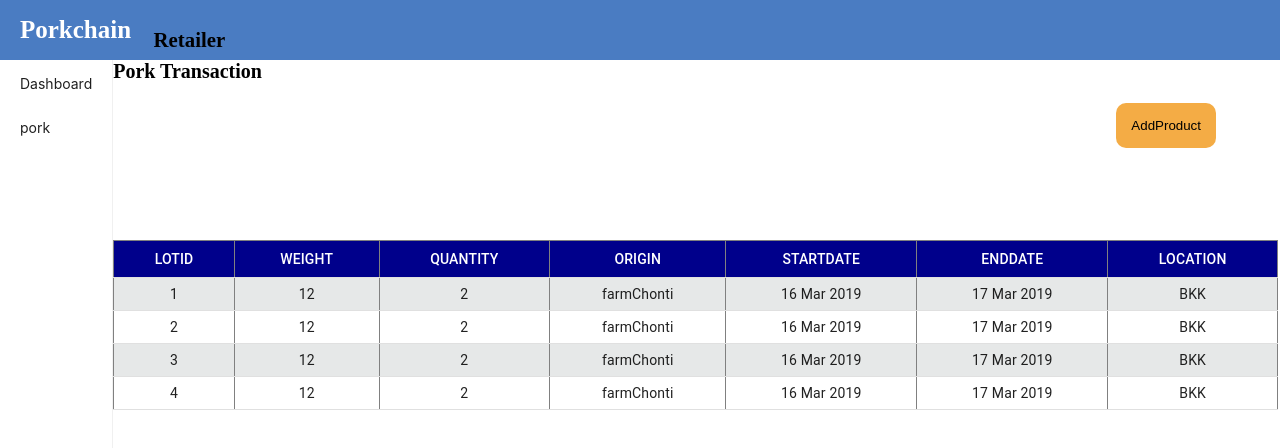
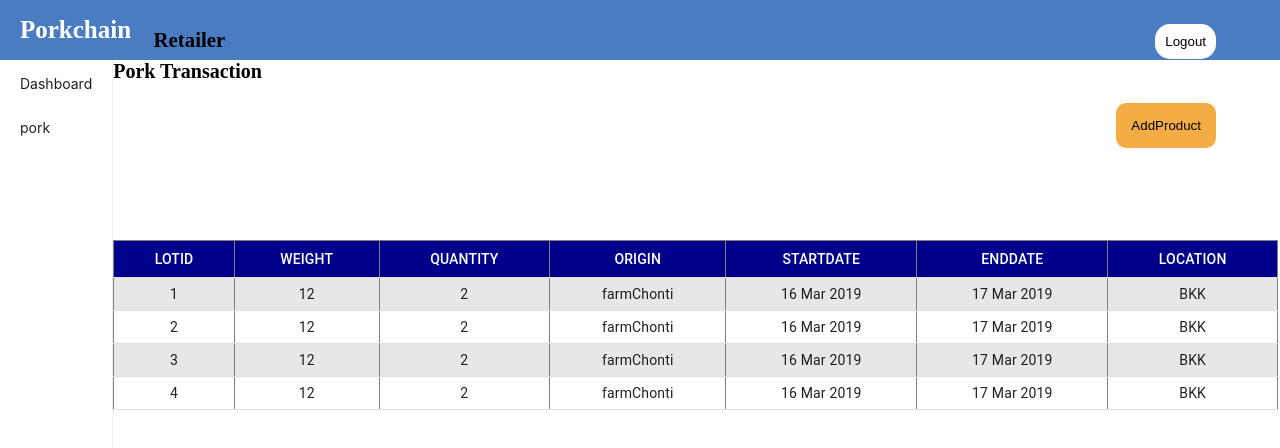
Before and after one commit to Nk-kyuu/PorkChain, a React (Vite) app: page /pork in a window 1280 px wide. Shown: the top 448 px of the page. Built offline with nearby package versions, Linux system fonts and the light colour scheme.

Commit message:
commit  add logout

```diff
--- a/src/components/sidebar/sidebarSlaughterhouse.jsx
+++ b/src/components/sidebar/sidebarSlaughterhouse.jsx
@@ -13,7 +13,7 @@ function sidebarSlaughterhouse() {
             navigate(key);
           }}
         >
-          <Menu.Item key="/slaughterhouseDashboard">Dashboard</Menu.Item>
+          <Menu.Item key="/slaughterDashboard">Dashboard</Menu.Item>
           <Menu.Item key="/slaughterhousePork">Pork</Menu.Item>
         </Menu>
       </div>
--- a/src/layout/Header.css
+++ b/src/layout/Header.css
@@ -1,5 +1,17 @@
 *{
     margin: 0;
+}
+.logout-header{
+    position: absolute;
+    right: 5%;
+    top: 3%;
+    padding: 10px;
+    border-radius: 15px;
+    background-color: rgb(255, 255, 255);
+    border-style: none;
+}
+.logout-header:hover{
+   background-color: rgb(194, 196, 197);
 }
 .header{
     height: 60px;
--- a/src/layout/Header.jsx
+++ b/src/layout/Header.jsx
@@ -1,11 +1,15 @@
 import '../layout/Header.css'
+import { Link } from 'react-router-dom'
 
 function Header() {
     return (
         <>
             <div>
                 <div className='header' >Porkchain</div>
-                {/* <button>logout</button> */}
+                <Link to="/">
+                <button className='logout-header'>Logout</button>
+                </Link>
+
             </div>
 
         </>
--- a/src/main.jsx
+++ b/src/main.jsx
@@ -70,7 +70,7 @@ const router = createBrowserRouter([
     element: <FarmerAddProduct />,
   },
   {
-    path: '/slaughterhouseDashboard',
+    path: '/slaughterDashboard',
     element: <SlaughterhouseDashboard />,
   },
   {
```
